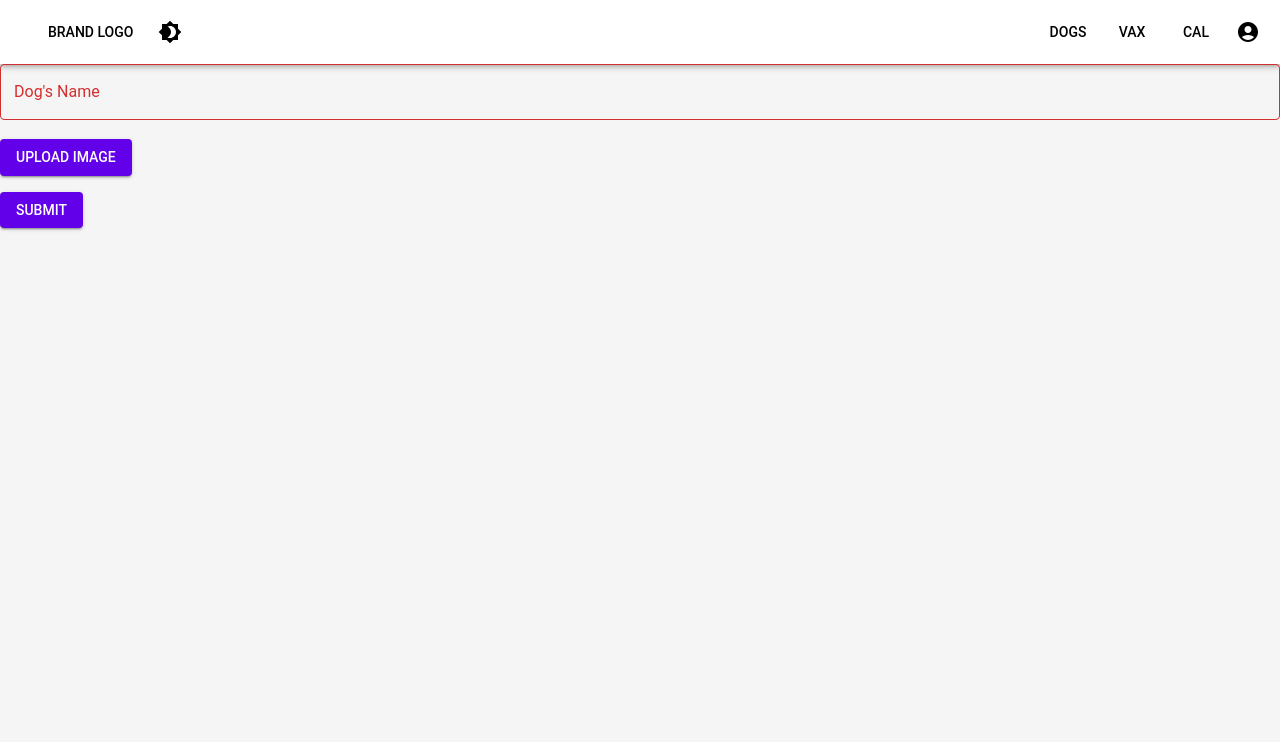
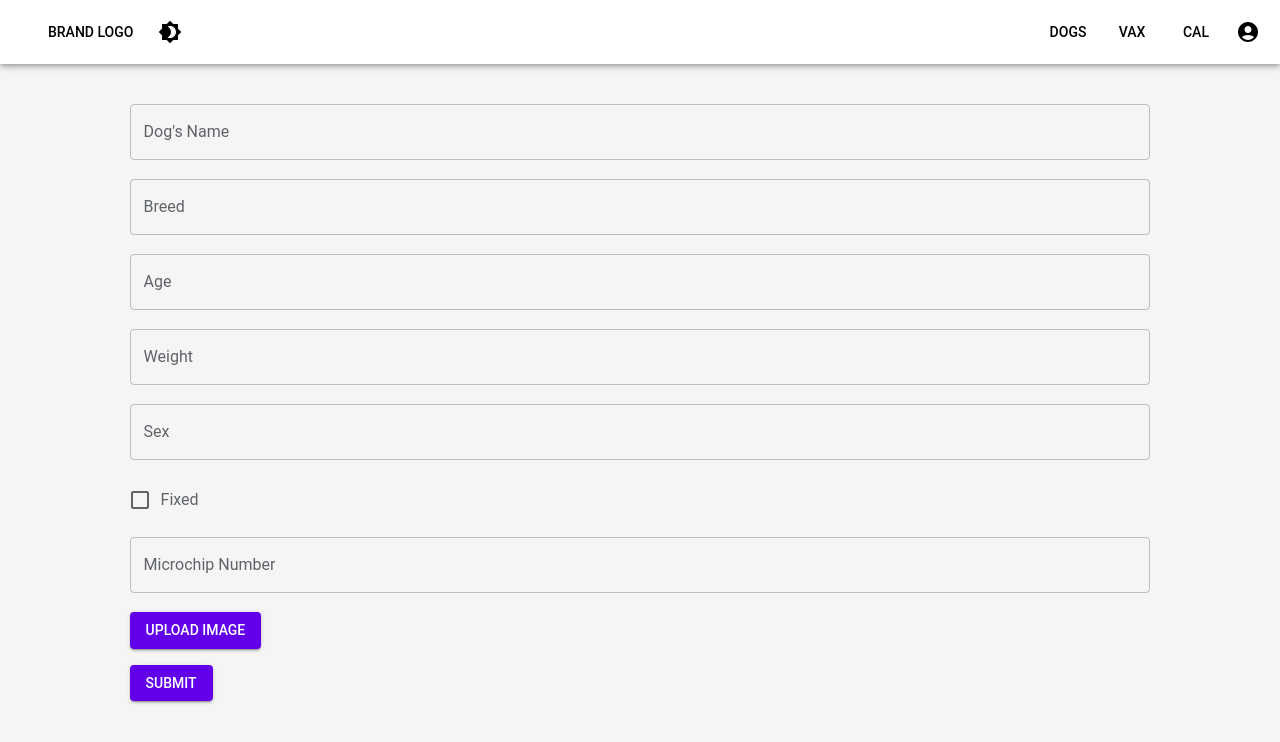
Before and after one commit to JohnDurand33/FurBuddyFrontEnd, a React (Vite) app: page /dogs/new in a window 1280 px wide. Shown: the top 742 px of the page. Built offline with nearby package versions, Linux system fonts and the light colour scheme; no server answers.

Commit message:
updated with Firebase credentials not triggering GH security alarm

```diff
--- a/src/App.jsx
+++ b/src/App.jsx
@@ -8,6 +8,7 @@ import SignUp from './pages/SignUp'
 import LogIn from './pages/Login'
 import Dashboard from './pages/Dashboard'
 import DogProfileCreate from './pages/DogProfileCreate'
+import DogProfileViewPage from './pages/DogProfileViewPage'
 import Navbar from './components/NavBar'
 
 function App() {
@@ -30,6 +31,7 @@ function App() {
                         <Route path="/login" element={<LogIn />} />
                         <Route path="/dashboard" element={<Dashboard />} />
                         <Route path="/dogs/new" element={<DogProfileCreate />} />
+                        <Route path="/dogs/:dogId" element={<DogProfileViewPage />} />
                     </Routes>
                 </Router>
             </ThemeProvider>
--- a/src/firebase.js
+++ b/src/firebase.js
@@ -3,13 +3,13 @@ import { getStorage } from "firebase/storage";
 import { getAuth, GoogleAuthProvider, signInWithPopup, createUserWithEmailAndPassword } from "firebase/auth";
 
 const firebaseConfig = {
-    apiKey: "AIzaSyChuUW0G-sc0dzg90PvcipwYzPs4v_y9XU",
-    authDomain: "furbuddy-b79c3.firebaseapp.com",
-    projectId: "furbuddy-b79c3",
-    storageBucket: "furbuddy-b79c3.appspot.com",
-    messagingSenderId: "310547829146",
-    appId: "1:310547829146:web:fb9e016fcea5038239ea23",
-    measurementId: "G-Q7J0399752",
+    apiKey: import.meta.env.VITE_FIREBASE_API_KEY,
+    authDomain: import.meta.env.VITE_FIREBASE_AUTH_DOMAIN,
+    projectId: import.meta.env.VITE_FIREBASE_PROJECT_ID,
+    storageBucket: import.meta.env.VITE_FIREBASE_STORAGE_BUCKET,
+    messagingSenderId: import.meta.env.VITE_FIREBASE_MESSAGING_SENDER_ID,
+    appId: import.meta.env.VITE_FIREBASE_APP_ID,
+    measurementId: import.meta.env.VITE_FIREBASE_MEASUREMENT_ID,
 };
 
 const firebaseApp = initializeApp(firebaseConfig);
--- a/src/pages/DogProfileCreate.jsx
+++ b/src/pages/DogProfileCreate.jsx
@@ -17,7 +17,7 @@ const DogProfileCreate = () => {
         weight: '',
         sex: '',
         fixed: false,
-        microchipNumber: '',
+        chip_number: '',  // updated field name to match the backend
         img_url: '',
     };
 
@@ -27,7 +27,8 @@ const DogProfileCreate = () => {
         age: Yup.number().required('Age is required'),
         weight: Yup.number().required('Weight is required'),
         sex: Yup.string().required('Sex is required'),
-        microchipNumber: Yup.string(),
+        fixed: Yup.boolean(),
+        chip_number: Yup.string().required('Microchip number is required.').length(15, 'Microchip number must be 15 characters long.'),  // Added validation
         img_url: Yup.string().required('Image is required')
     });
 
@@ -53,40 +54,105 @@ const DogProfileCreate = () => {
             const imageUrl = await handleImageUpload();
             values.img_url = imageUrl; // Set the image URL in form values
         }
-        // Submit the form data to the backend
-        axios.post('/api/dogProfile', values)  // Replace '/api/dogProfile' with your actual route
-            .then(response => {
-                console.log(response.data);
-                actions.resetForm();
-            })
-            .catch(error => {
-                console.error(error);
-            });
+        // Submit form data
+        await axios.post('/api/dogprofile', values);
+        actions.setSubmitting(false);
+        actions.resetForm();
     };
 
     return (
+
         <Formik
+
             initialValues={initialValues}
             validationSchema={validationSchema}
             onSubmit={handleSubmit}
         >
-            {({ values, setFieldValue }) => (
-                <Form>
-                    <Grid container spacing={2}>
-                        <Grid item xs={12}>
+            {({ setFieldValue, errors, touched }) => (
+                <Form >
+                    <Grid container spacing={2} sx={{ pt: 5 }}>
+                        <Grid item
+                            style={{ margin: '0 auto', width:'80%' }} >
                             <Field
                                 as={TextField}
                                 fullWidth
                                 name="name"
                                 label="Dog's Name"
                                 variant="outlined"
-                                error={Boolean(ErrorMessage.name)}
+                                error={Boolean(errors.name && touched.name)}
                                 helperText={<ErrorMessage name="name" />}
                             />
                         </Grid>
-                        {/* Other form fields for breed, age, etc. */}
-
-                        <Grid item xs={12}>
+                        <Grid item
+                            style={{ margin: '0 auto', width:'80%' }} >
+                            <Field
+                                as={TextField}
+                                fullWidth
+                                name="breed"
+                                label="Breed"
+                                variant="outlined"
+                                error={Boolean(ErrorMessage.breed)}
+                                helperText={<ErrorMessage name="breed" />}
+                            />
+                        </Grid>
+                        <Grid item
+                            style={{ margin: '0 auto', width:'80%' }} >
+                            <Field
+                                as={TextField}
+                                fullWidth
+                                name="age"
+                                label="Age"
+                                variant="outlined"
+                                error={Boolean(ErrorMessage.age)}
+                                helperText={<ErrorMessage name="age" />}
+                            />
+                        </Grid>
+                        <Grid item
+                            style={{ margin: '0 auto', width:'80%' }} >
+                            <Field
+                                as={TextField}
+                                fullWidth
+                                name="weight"
+                                label="Weight"
+                                variant="outlined"
+                                error={Boolean(ErrorMessage.weight)}
+                                helperText={<ErrorMessage name="weight" />}
+                            />
+                        </Grid>
+                        <Grid item
+                            style={{ margin: '0 auto', width:'80%' }} >
+                            <Field
+                                as={TextField}
+                                fullWidth
+                                name="sex"
+                                label="Sex"
+                                variant="outlined"
+                                error={Boolean(ErrorMessage.sex)}
+                                helperText={<ErrorMessage name="sex" />}
+                            />
+                        </Grid>
+                        <Grid item
+                            style={{ margin: '0 auto', width:'80%' }} >
+                            <FormControlLabel
+                                control={<Field as={Checkbox} name="fixed" />}
+                                label="Fixed"
+                            />
+                            <ErrorMessage name="fixed" component="div" />
+                        </Grid>
+                        <Grid item
+                            style={{ margin: '0 auto', width:'80%' }} >
+                            <Field
+                                as={TextField}
+                                fullWidth
+                                name="chip_number"
+                                label="Microchip Number"
+                                variant="outlined"
+                                error={Boolean(ErrorMessage.chip_number)}
+                                helperText={<ErrorMessage name="chip_number" />}
+                            />
+                        </Grid>
+                        <Grid item
+                            style={{ margin: '0 auto', width:'80%' }} >
                             <Button
                                 variant="contained"
                                 component="label"
@@ -104,7 +170,8 @@ const DogProfileCreate = () => {
                             <ErrorMessage name="img_url" component="div" />
                         </Grid>
 
-                        <Grid item xs={12}>
+                        <Grid item
+                            style={{ margin: '0 auto', width:'80%' }} >
                             <Button
                                 type="submit"
                                 variant="contained"
--- a/src/pages/DogProfileViewPage.jsx
+++ b/src/pages/DogProfileViewPage.jsx
@@ -2,7 +2,7 @@ import React, { useEffect, useState } from 'react';
 import { Box, Typography, Grid, Button, CircularProgress } from '@mui/material';
 import axios from 'axios';
 
-const DogProfilePage = ({ dogId }) => {
+const DogProfileViewPage = ({ dogId }) => {
     const [dogProfile, setDogProfile] = useState(null);
     const [loading, setLoading] = useState(true);
     const [error, setError] = useState(null);
@@ -55,9 +55,8 @@ const DogProfilePage = ({ dogId }) => {
                         Fixed: {dogProfile.fixed ? 'Yes' : 'No'}
                     </Typography>
                     <Typography variant="h6">
-                        Microchip Number: {dogProfile.microchipNumber || 'N/A'}
+                        Microchip Number: {dogProfile.chip_number || 'N/A'}
                     </Typography>
-                    {/* You can add more fields as needed */}
                     <Button variant="contained" color="primary" onClick={() => console.log('Edit Profile')}>
                         Edit Profile
                     </Button>
@@ -67,4 +66,4 @@ const DogProfilePage = ({ dogId }) => {
     );
 };
 
-export default DogProfilePage;
+export default DogProfileViewPage;
```
